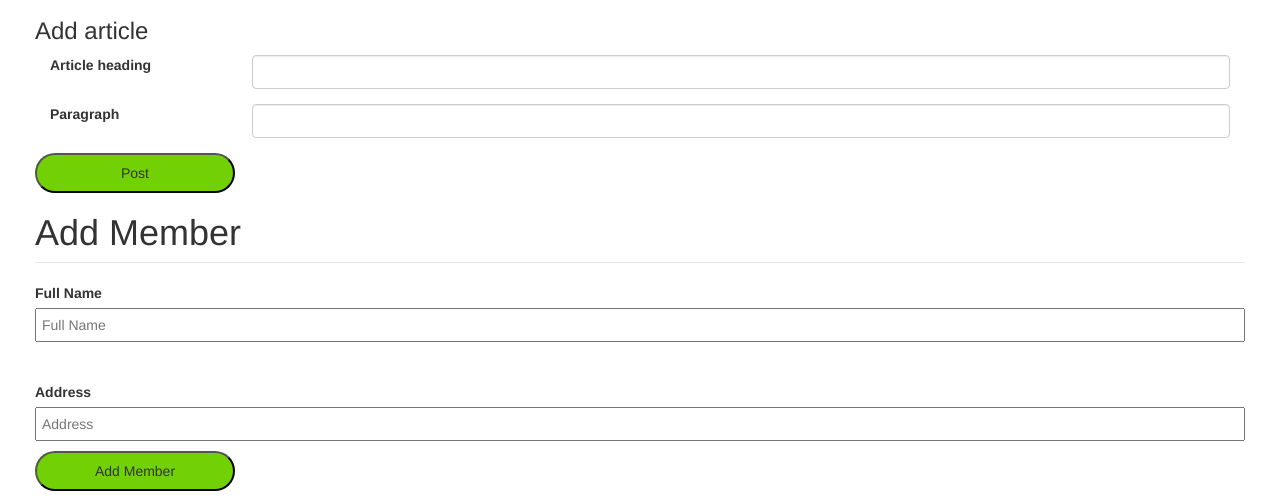
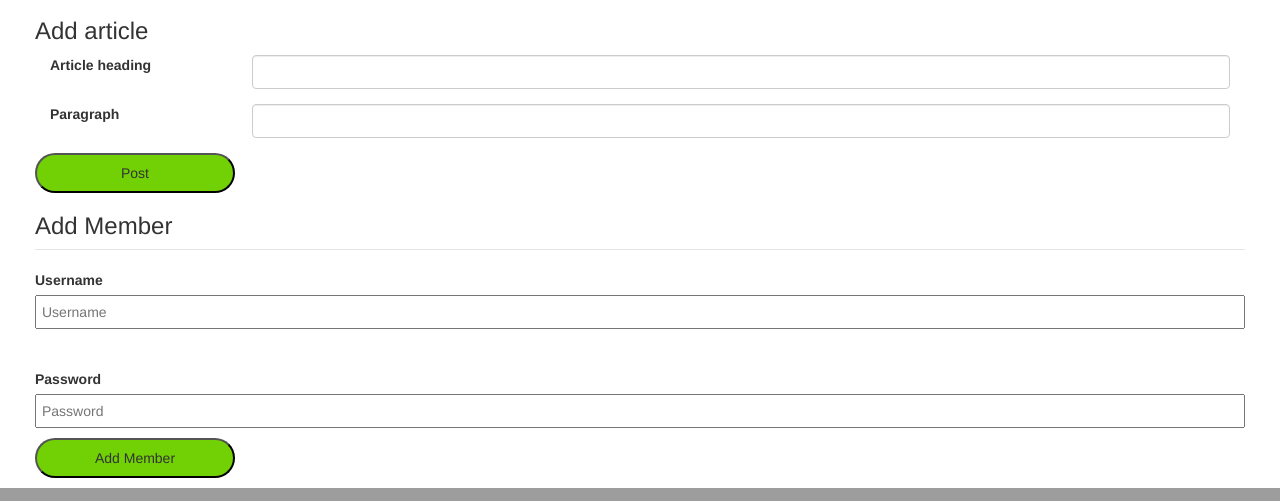
Before and after one commit to Badhrajith-Pathirana/php-assignment, a PHP site: page /admin.php in a window 1280 px wide. Shown: the part 760-1261 px from the top of the page. Run offline with PHP 8.4, Linux system fonts and the light colour scheme; data comes from the database, SQL or seed files in the repository; some libraries are stand-ins or nearby versions.

Commit message:
css changed

```diff
--- a/admin.php
+++ b/admin.php
@@ -76,18 +76,18 @@
 
         <form>
         <fieldset >
-            <legend><h1>Add Member</h1></legend>
+            <legend><h3>Add Member</h3></legend>
 
             <p>
-                <label for="">Full Name</label>
-                <input type="text" name="fullname" placeholder="Full Name">
+                <label for="">Username</label>
+                <input type="text" name="fullname" placeholder="Username">
             </p>
             <p>
                 <label for="" name="password" placeholder="Password"></label>
             </p>
             <p>
-                <label for="">Address</label>
-                <input type="text" name="address" id="" placeholder="Address">
+                <label for="">Password</label>
+                <input type="text" name="address" id="" placeholder="Password">
             </p>
             <p>
                 <button type="submit" name="submit">Add Member</button>
--- a/staff.php
+++ b/staff.php
@@ -4,7 +4,7 @@
 	<meta charset="utf-8">
 	<meta name="viewport" content="width=device-width, initial-scale=1">
 	<title>Garbage Collection System</title>
-	<link rel="stylesheet" href="style2.css" type="text/css">
+	<link rel="stylesheet" href="css/style2.css" type="text/css">
 	<link rel="stylesheet" href="https://maxcdn.bootstrapcdn.com/bootstrap/3.3.7/css/bootstrap.min.css">
 	<script src="https://ajax.googleapis.com/ajax/libs/jquery/1.12.4/jquery.min.js"></script>
 	<link rel="stylesheet" href="https://use.fontawesome.com/releases/v5.6.3/css/all.css" integrity="sha384-UHRtZLI+pbxtHCWp1t77Bi1L4ZtiqrqD80Kn4Z8NTSRyMA2Fd33n5dQ8lWUE00s/" crossorigin="anonymous">
@@ -25,7 +25,7 @@
 	<nav class="navbar navbar-style">
 		<div class="container">
 			<div class="navbar-header">
-				<img class="logo" src="logo.jpg">Green Task Force</a>
+				<img class="logo" src="img/2.png">Green Task Force</a>
 			</div>
 			<ul class="nav navbar-nav navbar-right">
 				<li><a href="#"><i class="far fa-bell"></i></a></li>
```
